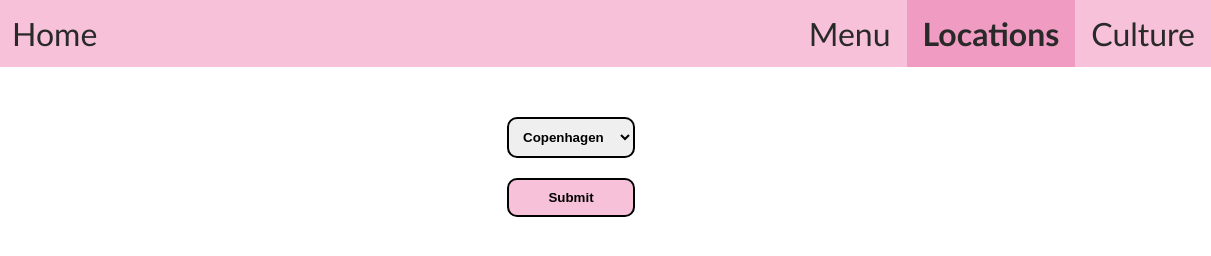
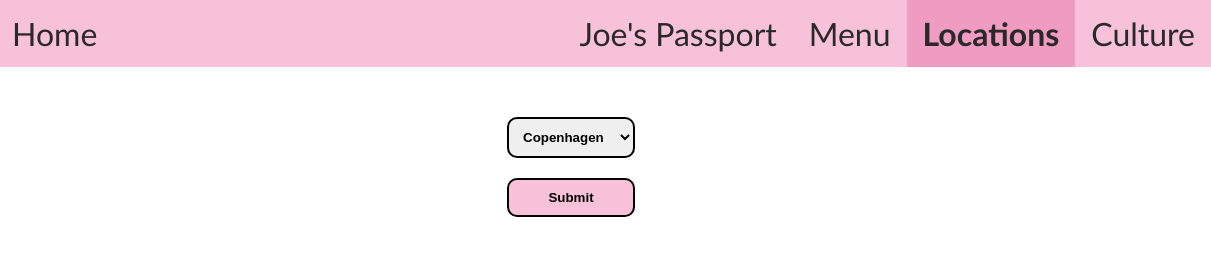
Before and after one commit to lineafif/joe-eksamen, a website: page public/locations.html in a window 1280 px wide. Shown: the full height of the page, 69-1280 px from the left. Drawn offline with Linux system fonts and the light colour scheme; files that its build step writes are made by us from their sources; files whose address does not match are found by name.

Commit message:
Update locations.html

```diff
--- a/public/locations.html
+++ b/public/locations.html
@@ -16,6 +16,7 @@
     <li style="float:right"><a href="/culture">Culture</a></li>
     <li style="float:right" class="active"><a href="/locations">Locations</a></li>
     <li style="float:right"><a href="/">Menu</a></li>
+    <li style="float:right"><a href="/joePassport">Joe's Passport</a></li>
   </ul>
   <div class="center">
     <select id="locationDropdown">
```
